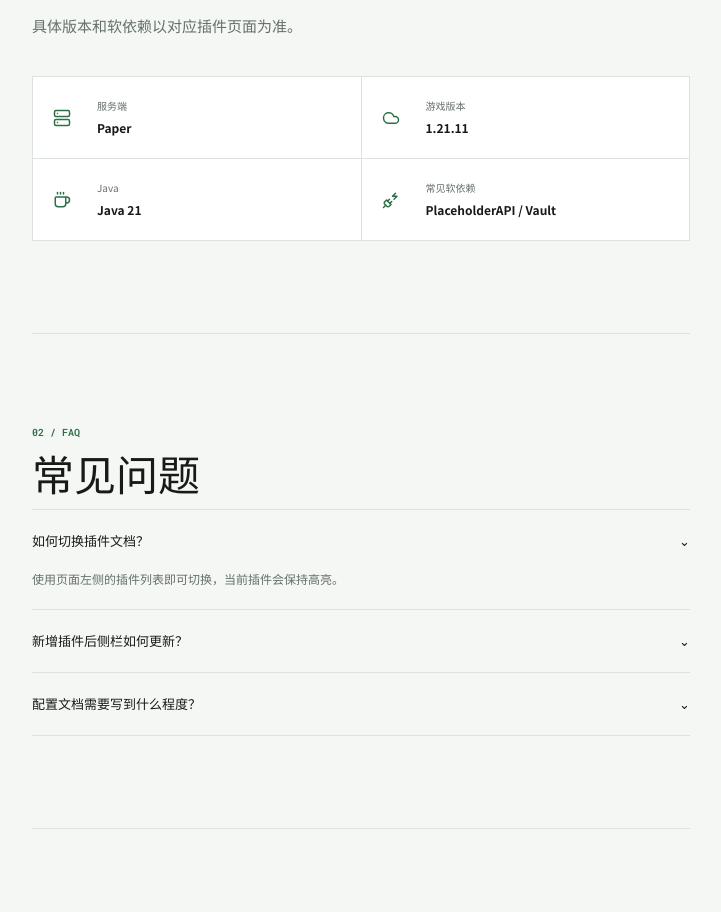
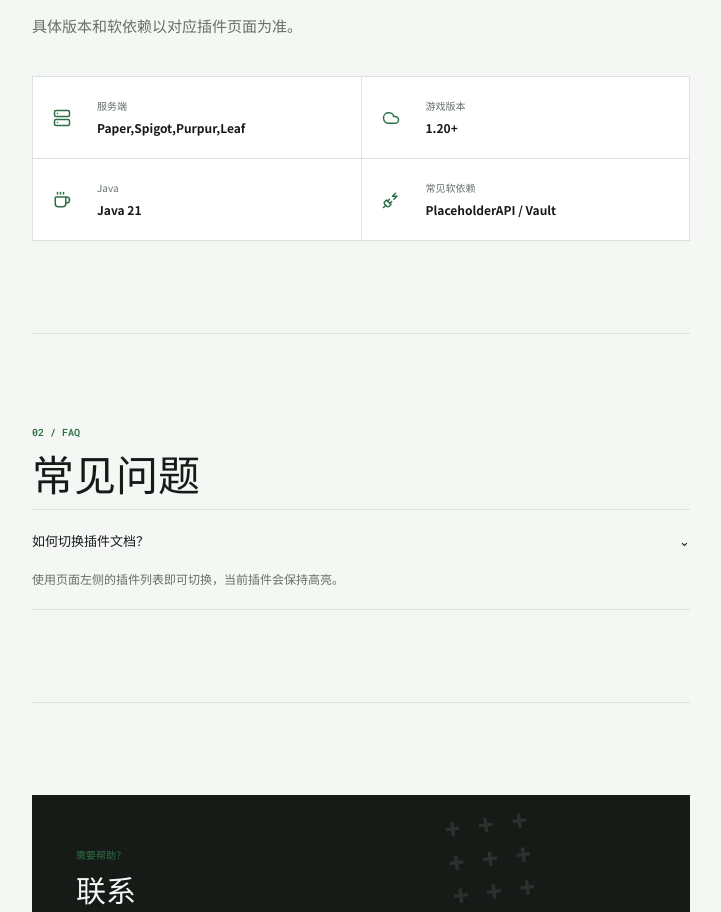
Before and after one commit to BalanceSea/balancesea.github.io, a Vue app: page / in a window 1280 px wide. Shown: the part 1308-2220 px from the top of the page, without its empty margins (308-1029 px from the left). Built offline with nearby package versions, Linux system fonts and the light colour scheme.

Commit message:
Update HomeView

```diff
--- a/src/views/HomeView.vue
+++ b/src/views/HomeView.vue
@@ -40,8 +40,8 @@
   <section class="doc-section prose-section" id="requirements">
     <div class="section-kicker">01 / 运行环境</div><h2>兼容环境</h2><p class="lead">具体版本和软依赖以对应插件页面为准。</p>
     <div class="compat-grid">
-      <div><Server /><span>服务端</span><strong>Paper</strong></div>
-      <div><Cloud /><span>游戏版本</span><strong>1.21.11</strong></div>
+      <div><Server /><span>服务端</span><strong>Paper,Spigot,Purpur,Leaf</strong></div>
+      <div><Cloud /><span>游戏版本</span><strong>1.20+</strong></div>
       <div><Coffee /><span>Java</span><strong>Java 21</strong></div>
       <div><PlugZap /><span>常见软依赖</span><strong>PlaceholderAPI / Vault</strong></div>
     </div>
@@ -51,8 +51,6 @@
     <div class="section-kicker">02 / FAQ</div><h2>常见问题</h2>
     <div class="faq-list">
       <details open><summary>如何切换插件文档？<span>⌄</span></summary><p>使用页面左侧的插件列表即可切换，当前插件会保持高亮。</p></details>
-      <details><summary>新增插件后侧栏如何更新？<span>⌄</span></summary><p>在 <code>src/plugins/</code> 下新增插件目录，Vite 会通过 <code>import.meta.glob</code> 自动发现。</p></details>
-      <details><summary>配置文档需要写到什么程度？<span>⌄</span></summary><p>应包含全部配置文件、全部配置路径、类型、默认值、允许值、生效方式和详细说明。</p></details>
     </div>
   </section>
 
```
